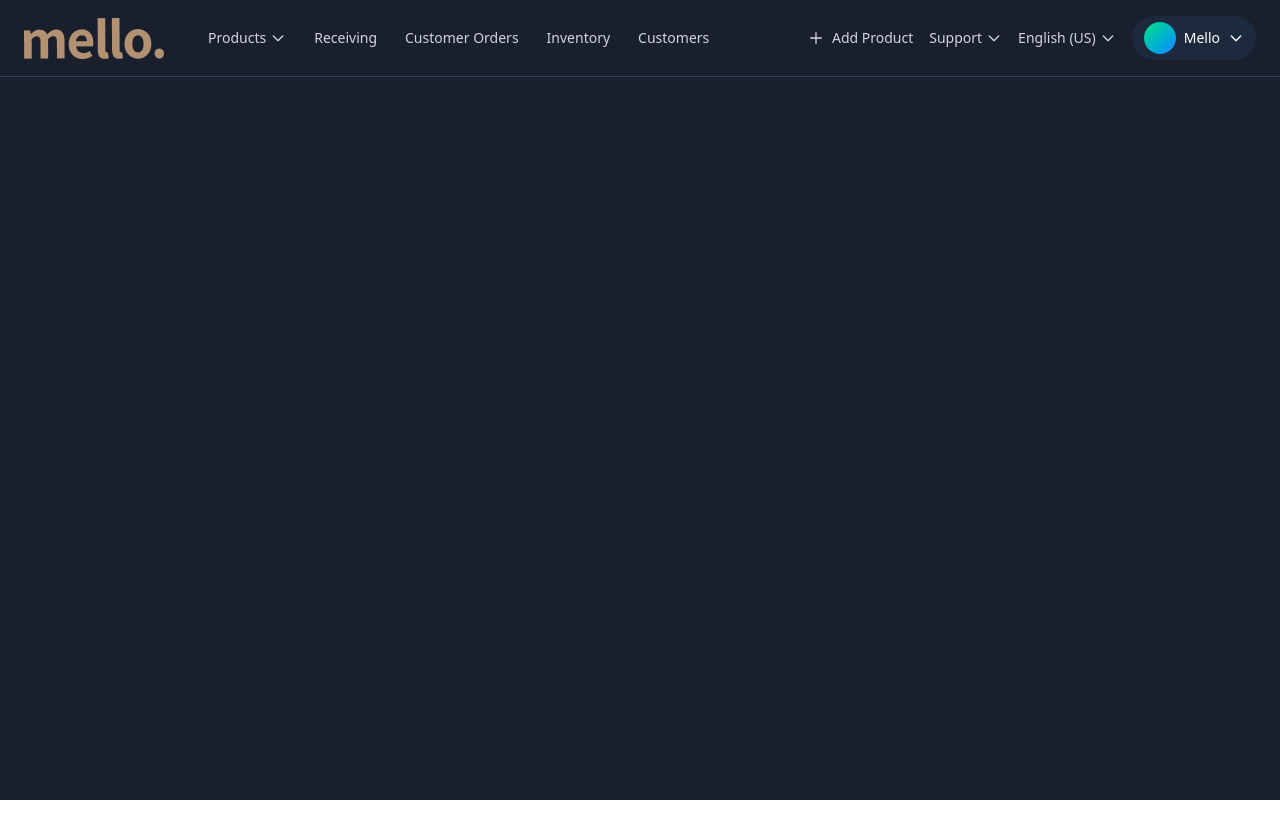
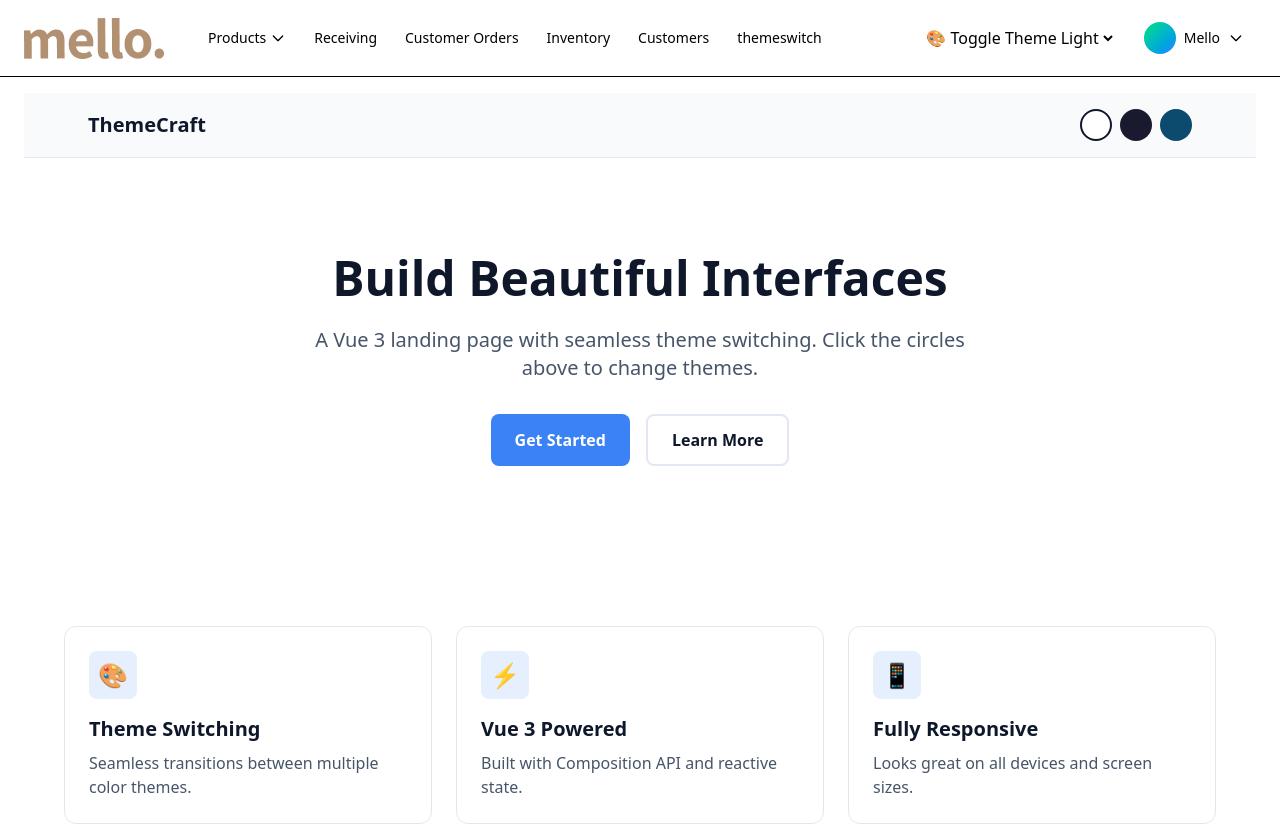
Before and after one commit to Animesh459/Vuerprise, a Vue app: page /themeswitch in a window 1280 px wide. Shown: the top 824 px of the page. Before the commit the page ends 800 px from the top, so only its background shows below. Built offline with nearby package versions, Linux system fonts and the light colour scheme.

Commit message:
scaffolding

```diff
--- a/index.html
+++ b/index.html
@@ -4,7 +4,7 @@
     <meta charset="UTF-8">
     <link rel="icon" href="/favicon.ico">
     <meta name="viewport" content="width=device-width, initial-scale=1.0">
-    <title>Vite App</title>
+    <title>Vlan Erp</title>
   </head>
   <body>
     <div id="app"></div>
--- a/src/App.vue
+++ b/src/App.vue
@@ -1,6 +1,6 @@
 <template>
-  <div class="min-h-screen bg-[#1a1f2e] text-white font-sans">
-    <Header />
+  <div :class="currentTheme" class="min-h-screen font-sans">
+    <Header :toggleTheme="toggleTheme" />
     <main class="px-6 py-4 ">
       <router-view />
     </main>
@@ -9,4 +9,7 @@
 
 <script setup>
 import Header from './components/Header.vue'
+import { useTheme } from './components/themeswitch/useTheme.js'
+
+const { currentTheme, toggleTheme } = useTheme()
 </script>
--- a/src/components/Header.vue
+++ b/src/components/Header.vue
@@ -1,5 +1,5 @@
 <template>
-  <header class="flex items-center justify-between px-6 py-4 border-b border-slate-700">
+  <header class="flex items-center justify-between px-6 py-4 border-b bg-header-bg text-text-primary dark:bg-dark-header-bg dark:text-dark-text-primary border-border-primary dark:border-dark-border-primary">
     <!-- Logo and Main Nav -->
     <div class="flex items-center gap-8">
       <!-- Logo -->
@@ -12,7 +12,7 @@
       <nav class="flex items-center gap-1">
         <!-- Products Dropdown -->
         <div class="relative" @mouseenter="openDropdown('products')" @mouseleave="closeDropdown">
-          <button class="flex items-center gap-1 px-3 py-2 text-sm text-gray-300 hover:text-white rounded hover:bg-slate-800">
+          <button class="flex items-center gap-1 px-3 py-2 text-sm text-default-text-primary dark:text-bw-text-primary hover:text-white rounded hover:bg-default-table-header-bg dark:hover:bg-bw-table-header-bg">
             Products
             <svg class="w-4 h-4" fill="none" stroke="currentColor" viewBox="0 0 24 24">
               <path stroke-linecap="round" stroke-linejoin="round" stroke-width="2" d="M19 9l-7 7-7-7" />
@@ -20,105 +20,97 @@
           </button>
 
           <!-- Products Dropdown Menu -->
-          <div v-if="activeDropdown === 'products'" class="absolute top-full left-0 mt-1 w-56 bg-rose-900 rounded-md shadow-lg py-2 z-50">
+          <div v-if="activeDropdown === 'products'" class="absolute top-full left-0 mt-1 w-56 bg-default-bg-primary dark:bg-bw-bg-primary rounded-md shadow-lg py-2 z-50">
             <!-- Product List with submenu -->
             <div>
-              <router-link to="/products/list" @click="toggleSubmenu('productList')" class="flex items-center justify-between w-full px-4 py-2 text-sm text-white hover:bg-rose-800">
+              <router-link to="/products/list" @click="toggleSubmenu('productList')" class="flex items-center justify-between w-full px-4 py-2 text-sm text-white hover:bg-default-table-header-bg dark:hover:bg-bw-table-header-bg">
                 Product List
                 <svg class="w-4 h-4" fill="none" stroke="currentColor" viewBox="0 0 24 24">
                   <path stroke-linecap="round" stroke-linejoin="round" stroke-width="2" :d="openSubmenus.productList ? 'M19 9l-7 7-7-7' : 'M9 5l7 7-7 7'" />
                 </svg>
               </router-link>
 
-              <div v-if="openSubmenus.productList" class="pl-4 bg-rose-950">
+              <div v-if="openSubmenus.productList" class="pl-4 bg-default-bg-primary dark:bg-bw-bg-primary">
                 <!-- Parent 1 -->
-                <button @click="toggleSubmenu('parent1')" class="flex items-center gap-1 w-full px-4 py-2 text-sm text-gray-300 hover:text-white">
+                <button @click="toggleSubmenu('parent1')" class="flex items-center gap-1 w-full px-4 py-2 text-sm text-default-text-primary dark:text-bw-text-primary hover:text-white">
                   <span>{{ openSubmenus.parent1 ? '-' : '+' }}</span>
                   Parent 1
                 </button>
 
                 <!-- Parent 2 with Child -->
-                <button @click="toggleSubmenu('parent2')" class="flex items-center gap-1 w-full px-4 py-2 text-sm text-gray-300 hover:text-white">
+                <button @click="toggleSubmenu('parent2')" class="flex items-center gap-1 w-full px-4 py-2 text-sm text-default-text-primary dark:text-bw-text-primary hover:text-white">
                   <span>{{ openSubmenus.parent2 ? '-' : '+' }}</span>
                   Parent 2
                 </button>
                 <div v-if="openSubmenus.parent2" class="pl-6">
-                  <a href="#" class="block px-4 py-2 text-sm text-gray-400 hover:text-white">Child 1</a>
+                  <a href="#" class="block px-4 py-2 text-sm text-default-text-primary dark:text-bw-text-primary hover:text-white">Child 1</a>
                 </div>
               </div>
             </div>
 
-            <router-link to="/products/add" class="block px-4 py-2 text-sm text-white hover:bg-rose-800">Add Product</router-link>
-            <router-link to="/products/settings" class="block px-4 py-2 text-sm text-white hover:bg-rose-800">Product Setting</router-link>
-            <router-link to="/products/import-export" class="block px-4 py-2 text-sm text-white hover:bg-rose-800">Bulk Import/Export</router-link>
+            <router-link to="/products/add" class="block px-4 py-2 text-sm text-white hover:bg-default-table-header-bg dark:hover:bg-bw-table-header-bg">Add Product</router-link>
+            <router-link to="/products/settings" class="block px-4 py-2 text-sm text-white hover:bg-default-table-header-bg dark:hover:bg-bw-table-header-bg">Product Setting</router-link>
+            <router-link to="/products/import-export" class="block px-4 py-2 text-sm text-white hover:bg-default-table-header-bg dark:hover:bg-bw-table-header-bg">Bulk Import/Export</router-link>
           </div>
         </div>
 
         <!-- Receiving -->
-        <router-link to="/receiving" class="px-3 py-2 text-sm text-gray-300 hover:text-white rounded hover:bg-slate-800">
+        <router-link to="/receiving" class="px-3 py-2 text-sm text-default-text-primary dark:text-bw-text-primary hover:text-white rounded hover:bg-default-table-header-bg dark:hover:bg-bw-table-header-bg">
           Receiving
         </router-link>
 
         <!-- Customer Orders -->
-        <router-link to="/customer-orders" class="px-3 py-2 text-sm text-gray-300 hover:text-white rounded hover:bg-slate-800">
+        <router-link to="/customer-orders" class="px-3 py-2 text-sm text-default-text-primary dark:text-bw-text-primary hover:text-white rounded hover:bg-default-table-header-bg dark:hover:bg-bw-table-header-bg">
           Customer Orders
         </router-link>
 
         <!-- Inventory -->
-        <router-link to="/inventory" class="px-3 py-2 text-sm text-gray-300 hover:text-white rounded hover:bg-slate-800">
+        <router-link to="/inventory" class="px-3 py-2 text-sm text-default-text-primary dark:text-bw-text-primary hover:text-white rounded hover:bg-default-table-header-bg dark:hover:bg-bw-table-header-bg">
           Inventory
         </router-link>
 
         <!-- Customers -->
-        <router-link to="/customers" class="px-3 py-2 text-sm text-gray-300 hover:text-white rounded hover:bg-slate-800">
+        <router-link to="/customers" class="px-3 py-2 text-sm text-default-text-primary dark:text-bw-text-primary hover:text-white rounded hover:bg-default-table-header-bg dark:hover:bg-bw-table-header-bg">
           Customers
         </router-link>
+        <router-link to="/themeswitch" class="px-3 py-2 text-sm text-default-text-primary dark:text-bw-text-primary hover:text-white rounded hover:bg-default-table-header-bg dark:hover:bg-bw-table-header-bg">
+          themeswitch
+        </router-link>
+
       </nav>
     </div>
 
     <!-- Right Side Actions -->
     <div class="flex items-center gap-4">
-      <button class="flex items-center gap-2 text-sm text-gray-300 hover:text-white">
-        <svg class="w-4 h-4" fill="none" stroke="currentColor" viewBox="0 0 24 24">
-          <path stroke-linecap="round" stroke-linejoin="round" stroke-width="2" d="M12 4v16m8-8H4" />
-        </svg>
-        Add Product
-      </button>
 
-      <button class="flex items-center gap-1 text-sm text-gray-300 hover:text-white">
-        Support
-        <svg class="w-4 h-4" fill="none" stroke="currentColor" viewBox="0 0 24 24">
-          <path stroke-linecap="round" stroke-linejoin="round" stroke-width="2" d="M19 9l-7 7-7-7" />
-        </svg>
-      </button>
-
-      <button class="flex items-center gap-1 text-sm text-gray-300 hover:text-white">
-        English (US)
-        <svg class="w-4 h-4" fill="none" stroke="currentColor" viewBox="0 0 24 24">
-          <path stroke-linecap="round" stroke-linejoin="round" stroke-width="2" d="M19 9l-7 7-7-7" />
-        </svg>
-      </button>
+      <ThemeSwitch />
 
       <div class="relative" @mouseenter="openDropdown('mello')" @mouseleave="closeDropdown">
-      <button class="flex items-center gap-2 bg-slate-800 rounded-full px-3 py-1.5">
+      <button class="flex items-center gap-2 bg-default-table-header-bg dark:bg-bw-table-header-bg rounded-full px-3 py-1.5">
         <div class="w-8 h-8 rounded-full bg-gradient-to-br from-green-400 to-blue-500"></div>
         <span class="text-sm">Mello</span>
         <svg class="w-4 h-4" fill="none" stroke="currentColor" viewBox="0 0 24 24">
           <path stroke-linecap="round" stroke-linejoin="round" stroke-width="2" d="M19 9l-7 7-7-7" />
         </svg>
       </button>
-        <div v-if="activeDropdown === 'mello'" class="absolute top-full right-0 mt-1 w-56 bg-rose-900 rounded-md shadow-lg py-2 z-50">
-          <a href="#" class="block px-4 py-2 text-sm text-white hover:bg-rose-800">Profile</a>
-          <a href="#" class="block px-4 py-2 text-sm text-white hover:bg-rose-800">Settings</a>
-          <a href="#" class="block px-4 py-2 text-sm text-white hover:bg-rose-800">Logout</a>
+        <div v-if="activeDropdown === 'mello'" class="absolute top-full right-0 mt-1 w-56 bg-default-bg-primary dark:bg-bw-bg-primary rounded-md shadow-lg py-2 z-50">
+          <a href="#" class="block px-4 py-2 text-sm text-white hover:bg-default-table-header-bg dark:hover:bg-bw-table-header-bg">Profile</a>
+          <a href="#" class="block px-4 py-2 text-sm text-white hover:bg-default-table-header-bg dark:hover:bg-bw-table-header-bg">Settings</a>
+          <a href="#" class="block px-4 py-2 text-sm text-white hover:bg-default-table-header-bg dark:hover:bg-bw-table-header-bg">Logout</a>
         </div>
       </div>
+
     </div>
   </header>
 </template>
 
 <script setup>
+ import ThemeSwitch from './themeswitch/ThemeSwitch.vue'
   import { ref, reactive } from 'vue'
+
+  const props = defineProps({
+    toggleTheme: Function
+  })
 
   const activeDropdown = ref(null)
   const openSubmenus = reactive({
--- a/src/components/Nav.vue
+++ b/src/components/Nav.vue
@@ -1,11 +1,11 @@
 <template>
-  <nav class="px-8 border-b border-gray-700/50">
+  <nav class="px-8 border-b border-default-border-primary data-[theme=bw]:border-bw-border-primary">
     <ul class="flex gap-8">
       <li
           v-for="tab in tabs"
           :key="tab"
           class="py-4 cursor-pointer text-sm"
-          :class="activeTab === tab ? 'text-teal-400 border-b-2 border-teal-400' : 'text-gray-400 hover:text-gray-200'"
+          :class="activeTab === tab ? 'text-default-button-primary-text data-[theme=bw]:text-bw-button-primary-text border-b-2 border-default-button-primary-text data-[theme=bw]:border-bw-button-primary-text' : 'text-default-text-primary data-[theme=bw]:text-bw-text-primary hover:text-white'"
           @click="$emit('update:activeTab', tab)"
       >
         {{ tab }}
--- a/src/components/Welcome.vue
+++ b/src/components/Welcome.vue
@@ -4,9 +4,9 @@
   <div class="flex items-start justify-between mb-8">
     <div>
       <h1 class="text-3xl font-semibold italic mb-1">Welcome, Mello user 👋</h1>
-      <p class="text-gray-400">Good to see you boss!</p>
+      <p class="text-default-text-primary data-[theme=bw]:text-bw-text-primary">Good to see you boss!</p>
     </div>
-    <button class="flex items-center gap-2 bg-teal-500 hover:bg-teal-600 text-white px-5 py-2.5 rounded-full font-medium">
+    <button class="flex items-center gap-2 bg-default-button-primary-bg data-[theme=bw]:bg-bw-button-primary-bg hover:bg-default-button-primary-bg data-[theme=bw]:hover:bg-bw-button-primary-bg text-white px-5 py-2.5 rounded-full font-medium">
       <svg class="w-5 h-5" fill="none" stroke="currentColor" viewBox="0 0 24 24">
         <path stroke-linecap="round" stroke-linejoin="round" stroke-width="2" d="M12 4v16m8-8H4" />
       </svg>
--- /dev/null
+++ b/src/components/themeswitch/ThemeSwitch.vue
@@ -0,0 +1,17 @@
+<template>
+  <div class="theme-switcher">
+    <button @click="toggleTheme" :aria-label="`Switch to next theme`">
+      🎨 Toggle Theme
+    </button>
+    <select :value="currentTheme" @change="e => applyTheme(e.target.value)">
+      <option value="light">Light</option>
+      <option value="dark">Dark</option>
+    </select>
+  </div>
+</template>
+
+<script setup>
+import { useTheme } from './useTheme.js';
+
+const { currentTheme, applyTheme, toggleTheme } = useTheme();
+</script>
--- /dev/null
+++ b/src/components/themeswitch/useTheme.js
@@ -0,0 +1,45 @@
+import { ref, onMounted } from 'vue';
+
+const THEME_KEY = 'user-theme';
+const themes = ['light', 'dark'];
+const currentTheme = ref(themes[0]);
+
+export function useTheme() {
+    const htmlEl = document.documentElement;
+
+    const applyTheme = (themeName) => {
+        htmlEl.classList.remove(...themes);
+        htmlEl.classList.add(themeName);
+
+        if (themeName === 'light') {
+            htmlEl.classList.remove('dark');
+        } else {
+            htmlEl.classList.add('dark');
+        }
+
+        localStorage.setItem(THEME_KEY, themeName);
+        currentTheme.value = themeName;
+    };
+
+    const toggleTheme = () => {
+        const currentIndex = themes.indexOf(currentTheme.value);
+        const nextIndex = (currentIndex + 1) % themes.length;
+        applyTheme(themes[nextIndex]);
+    };
+
+    onMounted(() => {
+        const savedTheme = localStorage.getItem(THEME_KEY);
+        if (savedTheme && themes.includes(savedTheme)) {
+            applyTheme(savedTheme);
+        } else {
+            const systemDark = window.matchMedia('(prefers-color-scheme: dark)').matches;
+            applyTheme(systemDark ? 'dark' : 'light');
+        }
+    });
+
+    return {
+        currentTheme,
+        applyTheme,
+        toggleTheme,
+    };
+}
--- a/src/router.js
+++ b/src/router.js
@@ -9,6 +9,7 @@ import ProductList from './views/products/ProductList.vue';
 import AddProduct from './views/products/AddProduct.vue';
 import ProductSettings from './views/products/ProductSettings.vue';
 import BulkImportExport from './views/products/BulkImportExport.vue';
+import ThemeSwitcher from './views/ThemeSwitcher.vue';
 
 const routes = [
   { path: '/', component: Welcome },
@@ -26,6 +27,7 @@ const routes = [
   { path: '/customer-orders', component: CustomerOrders },
   { path: '/inventory', component: Inventory },
   { path: '/customers', component: Customers },
+    { path: '/themeswitch', component: ThemeSwitcher },
 ];
 
 const router = createRouter({
--- /dev/null
+++ b/src/views/ThemeSwitcher.vue
@@ -0,0 +1,152 @@
+<template>
+  <div
+      class="min-h-screen transition-colors duration-300"
+      :style="{
+      backgroundColor: theme.bgPrimary,
+      color: theme.textPrimary
+    }"
+  >
+    <!-- Navbar -->
+    <nav
+        class="sticky top-0 z-50 backdrop-blur-md border-b transition-colors duration-300"
+        :style="{
+        backgroundColor: theme.bgSecondary + 'ee',
+        borderColor: theme.borderColor
+      }"
+    >
+      <div class="max-w-6xl mx-auto px-6 py-4 flex justify-between items-center">
+        <span class="text-xl font-bold">ThemeCraft</span>
+        <div class="flex gap-2">
+          <button
+              v-for="t in themes"
+              :key="t.name"
+              @click="currentTheme = t.name"
+              class="w-8 h-8 rounded-full border-2 transition-transform hover:scale-110"
+              :style="{
+              backgroundColor: t.preview,
+              borderColor: currentTheme === t.name ? theme.textPrimary : 'transparent'
+            }"
+              :title="t.name"
+          />
+        </div>
+      </div>
+    </nav>
+
+    <!-- Hero -->
+    <section class="py-24 px-6 text-center">
+      <h1 class="text-5xl font-bold mb-6">Build Beautiful Interfaces</h1>
+      <p class="text-xl mb-8 max-w-2xl mx-auto" :style="{ color: theme.textSecondary }">
+        A Vue 3 landing page with seamless theme switching. Click the circles above to change themes.
+      </p>
+      <div class="flex gap-4 justify-center">
+        <button
+            class="px-6 py-3 rounded-lg font-semibold transition-transform hover:scale-105"
+            :style="{ backgroundColor: theme.accent, color: theme.bgPrimary }"
+        >
+          Get Started
+        </button>
+        <button
+            class="px-6 py-3 rounded-lg font-semibold border-2 transition-transform hover:scale-105"
+            :style="{ borderColor: theme.borderColor }"
+        >
+          Learn More
+        </button>
+      </div>
+    </section>
+
+    <!-- Features -->
+    <section class="py-16 px-6">
+      <div class="max-w-6xl mx-auto grid md:grid-cols-3 gap-6">
+        <div
+            v-for="feature in features"
+            :key="feature.title"
+            class="p-6 rounded-xl border transition-transform hover:-translate-y-1"
+            :style="{
+            backgroundColor: theme.bgCard,
+            borderColor: theme.borderColor
+          }"
+        >
+          <div
+              class="w-12 h-12 rounded-lg flex items-center justify-center mb-4 text-2xl"
+              :style="{ backgroundColor: theme.accent + '20', color: theme.accent }"
+          >
+            {{ feature.icon }}
+          </div>
+          <h3 class="text-xl font-semibold mb-2">{{ feature.title }}</h3>
+          <p :style="{ color: theme.textSecondary }">{{ feature.description }}</p>
+        </div>
+      </div>
+    </section>
+
+    <!-- Stats -->
+    <section
+        class="py-12 px-6 border-y"
+        :style="{
+        backgroundColor: theme.bgSecondary,
+        borderColor: theme.borderColor
+      }"
+    >
+      <div class="max-w-6xl mx-auto grid grid-cols-2 md:grid-cols-4 gap-8 text-center">
+        <div v-for="stat in stats" :key="stat.label">
+          <div class="text-3xl font-bold" :style="{ color: theme.accent }">{{ stat.value }}</div>
+          <div :style="{ color: theme.textMuted }">{{ stat.label }}</div>
+        </div>
+      </div>
+    </section>
+
+    <!-- Footer -->
+    <footer class="py-8 px-6 text-center" :style="{ color: theme.textMuted }">
+      <p>Built with Vue 3 + Tailwind CSS</p>
+      <p class="text-sm mt-2">Current theme: {{ currentTheme }}</p>
+    </footer>
+  </div>
+</template>
+
+<script setup>
+import { ref, computed } from 'vue'
+
+const themes = [
+  { name: 'light', preview: '#ffffff' },
+  { name: 'dark', preview: '#1a1a2e' },
+  { name: 'ocean', preview: '#0c4a6e' }
+]
+
+const themeColors = {
+  light: {
+    bgPrimary: '#ffffff',
+    bgSecondary: '#f8fafc',
+    bgCard: '#ffffff',
+    textPrimary: '#0f172a',
+    textSecondary: '#475569',
+    textMuted: '#94a3b8',
+    borderColor: '#e2e8f0',
+    accent: '#3b82f6'
+  },
+  dark: {
+    bgPrimary: '#0f0f1a',
+    bgSecondary: '#1a1a2e',
+    bgCard: '#252542',
+    textPrimary: '#f1f5f9',
+    textSecondary: '#cbd5e1',
+    textMuted: '#64748b',
+    borderColor: '#334155',
+    accent: '#8b5cf6'
+  },
+}
+
+const currentTheme = ref('light')
+const theme = computed(() => themeColors[currentTheme.value])
+
+const features = [
+  { icon: '🎨', title: 'Theme Switching', description: 'Seamless transitions between multiple color themes.' },
+  { icon: '⚡', title: 'Vue 3 Powered', description: 'Built with Composition API and reactive state.' },
+  { icon: '📱', title: 'Fully Responsive', description: 'Looks great on all devices and screen sizes.' }
+]
+
+const stats = [
+  { value: '10K+', label: 'Users' },
+  { value: '99%', label: 'Uptime' },
+  { value: '24/7', label: 'Support' },
+  { value: '50+', label: 'Themes' }
+]
+</script>
--- a/tailwind.config.js
+++ b/tailwind.config.js
@@ -1,22 +1,41 @@
 /** @type {import('tailwindcss').Config} */
 export default {
+  darkMode: 'class',
   content: [
     "./index.html",
     "./src/**/*.{vue,js,ts,jsx,tsx}",
   ],
-  safelist: [
-    {
-      pattern: /bg-(yellow|teal|green|cyan|gray)-500\/(20)/,
+  theme: {
+    extend: {
+      colors: {
+        'bg-primary': '#ffffff',
+        'text-primary': '#000000',
+        'header-bg': '#f8f9fa',
+        'header-text': '#000000',
+        'table-header-bg': '#e9ecef',
+        'table-header-text': '#000000',
+        'table-row-even-bg': '#f8f9fa',
+        'table-row-odd-bg': '#ffffff',
+        'border-primary': '#dee2e6',
+        'button-primary-bg': '#007bff',
+        'button-primary-text': '#ffffff',
+        'button-secondary-bg': '#6c757d',
+        'button-secondary-text': '#ffffff',
+        'dark-bg-primary': '#1a1f2e',
+        'dark-text-primary': '#ffffff',
+        'dark-header-bg': '#1a1f2e',
+        'dark-header-text': '#ffffff',
+        'dark-table-header-bg': '#374151',
+        'dark-table-header-text': '#ffffff',
+        'dark-table-row-even-bg': '#1f2937',
+        'dark-table-row-odd-bg': '#1a1f2e',
+        'dark-border-primary': '#374151',
+        'dark-button-primary-bg': '#2563eb',
+        'dark-button-primary-text': '#ffffff',
+        'dark-button-secondary-bg': '#4b5563',
+        'dark-button-secondary-text': '#ffffff',
+      }
     },
-    {
-      pattern: /text-(yellow|teal|green|cyan|gray)-400/,
-    },
-    {
-      pattern: /border-(yellow|teal|green|cyan)-500\/(30)/,
-    },
-  ],
-  theme: {
-    extend: {},
   },
   plugins: [],
 }
```
Also changed, not shown: src/components/Table.vue (+15 -15 lines), 1 other file (tests, documents, lock files or other folders).
